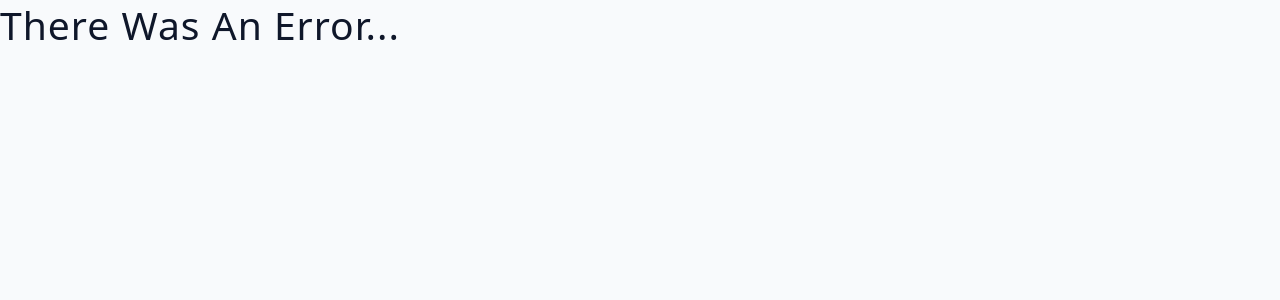
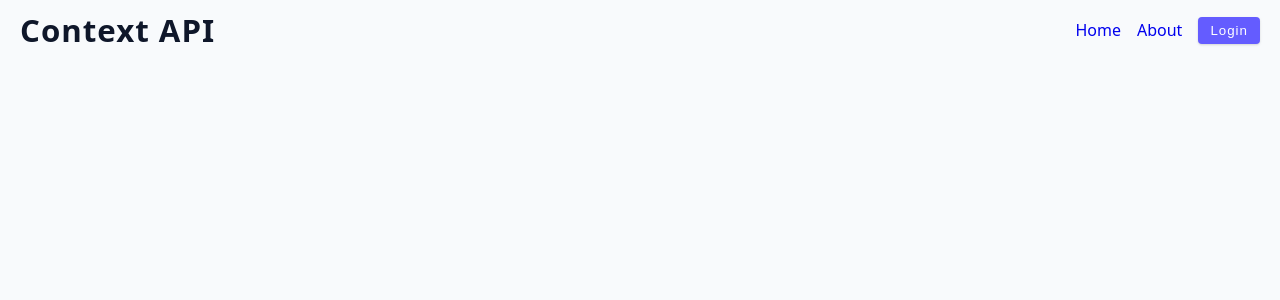
Before and after one commit to RumenKeranchev/my-react-app-vite, a React (Vite) app: page / in a window 1280 px wide. Shown: the top 300 px of the page. Built offline with nearby package versions, Linux system fonts and the light colour scheme; no server answers.

Commit message:
Context API prop drilling example completed

```diff
--- a/src/App.jsx
+++ b/src/App.jsx
@@ -1,4 +1,4 @@
-import Starter from "./tutorial/08-custom-hooks/starter/02-fetch-data";
+import Starter from "./tutorial/09-context-api/starter/prop-drilling/Navbar";
 
 function App() {
 	return <Starter />;
--- /dev/null
+++ b/src/tutorial/09-context-api/starter/prop-drilling/NavLinks.jsx
@@ -0,0 +1,29 @@
+import UserContainer from "./UserContainer";
+
+const NavLinks = ({ user, login, logout }) => {
+	return (
+		<ul
+			style={{
+				textDecoration: "none",
+				listStyle: "none",
+				display: "flex",
+				gap: "1rem",
+				flexWrap: "wrap",
+				justifyContent: "end",
+				alignItems: "center",
+			}}
+		>
+			<li>
+				<a href='/'>Home</a>
+			</li>
+			<li>
+				<a href='/'>About</a>
+			</li>
+			<li>
+				<UserContainer user={user} login={login} logout={logout} />
+			</li>
+		</ul>
+	);
+};
+
+export default NavLinks;
--- /dev/null
+++ b/src/tutorial/09-context-api/starter/prop-drilling/Navbar.jsx
@@ -0,0 +1,33 @@
+import { useState } from "react";
+import NavLinks from "./NavLinks";
+
+const Navbar = () => {
+	const [user, setUser] = useState(null);
+
+	const handleLogin = () => {
+		setUser({ name: "John Doe" });
+	};
+
+	const handleLogout = () => {
+		setUser(null);
+	};
+
+	// props passed to NavLinks are for its child component
+	// and wont be used in the NavLinks component itself and this
+	// is a classic example of prop drilling
+	return (
+		<nav
+			style={{
+				display: "flex",
+				justifyContent: "space-between",
+				alignItems: "center",
+				padding: "10px 20px",
+			}}
+		>
+			<h3 style={{ fontWeight: "bolder", margin: 0 }}>Context API</h3>
+			<NavLinks user={user} login={handleLogin} logout={handleLogout} />
+		</nav>
+	);
+};
+
+export default Navbar;
--- /dev/null
+++ b/src/tutorial/09-context-api/starter/prop-drilling/UserContainer.jsx
@@ -0,0 +1,31 @@
+const UserContainer = ({ user, logout, login }) => {
+	return (
+		<div>
+			{user ? (
+				<div
+					style={{ display: "flex", gap: "0.5rem", flexWrap: "wrap" }}
+				>
+					<span>
+						Hello,{" "}
+						<strong>
+							<i>{user.name}</i>
+						</strong>
+					</span>
+					<button className='btn' onClick={logout}>
+						Logout
+					</button>
+				</div>
+			) : (
+				<div
+					style={{ display: "flex", gap: "0.5rem", flexWrap: "wrap" }}
+				>
+					<button className='btn' onClick={login}>
+						Login
+					</button>
+				</div>
+			)}
+		</div>
+	);
+};
+
+export default UserContainer;
```
